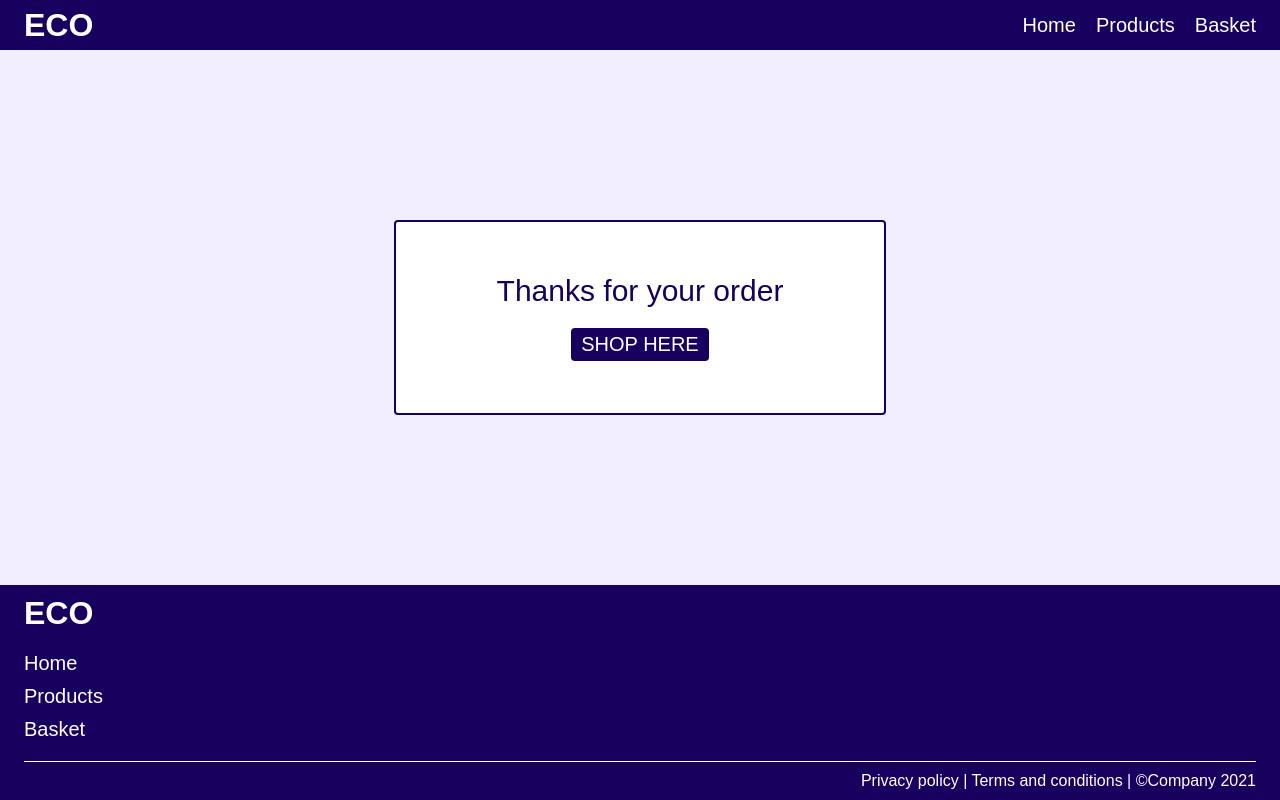
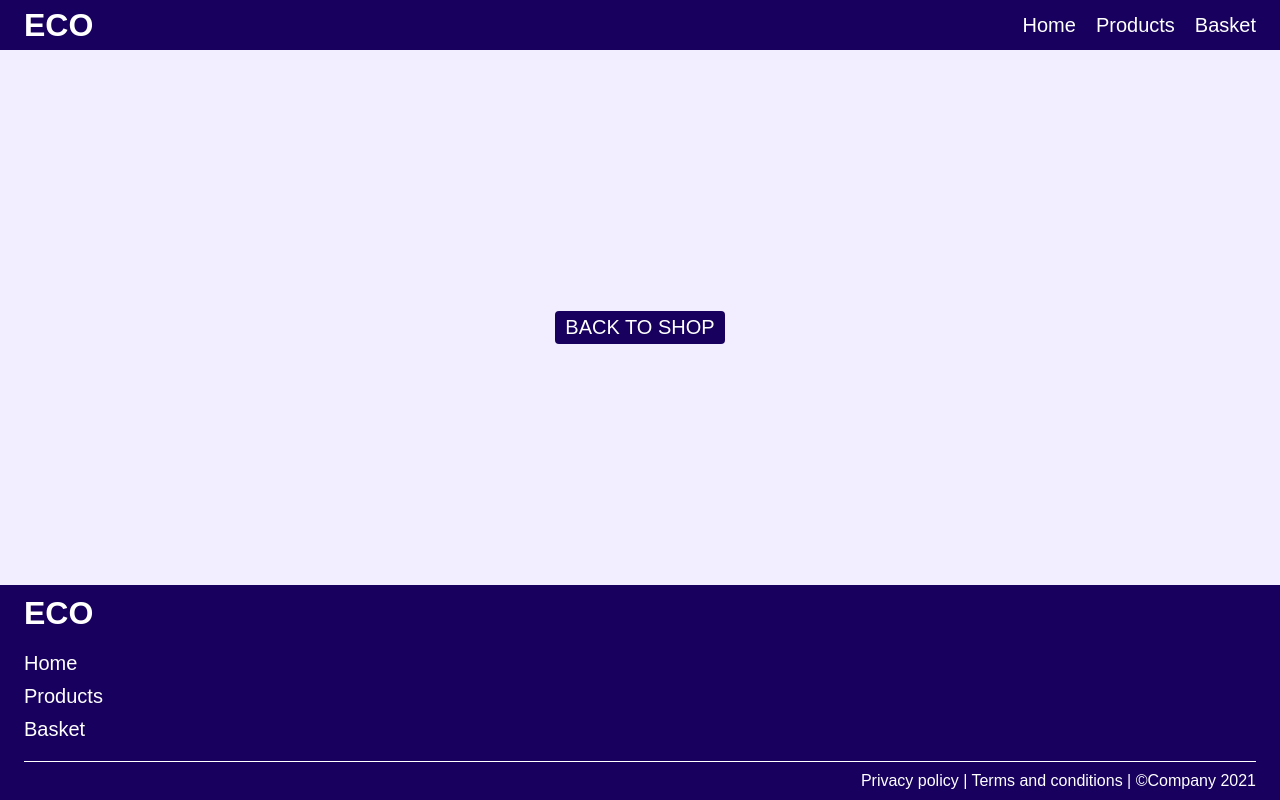
Before and after one commit to jarasmar/multi-page-react, a React (Create React App) app: page /thank-you in a window 1280 px wide. Built offline with nearby package versions, Linux system fonts and the light colour scheme.

Commit message:
Display last order in thankyou page

```diff
--- a/src/App.js
+++ b/src/App.js
@@ -10,7 +10,8 @@ class App extends React.Component {
     this.state = {
       products: allProducts,
       basket: [],
-      itemsCount: 0
+      itemsCount: 0,
+      lastOrder: ''
     }
     this.handleAddToCart = this.handleAddToCart.bind(this);
     this.handleRemoveFromBasket = this.handleRemoveFromBasket.bind(this);
@@ -76,9 +77,11 @@ class App extends React.Component {
   }
 
   clearAfterCheckout() {
+    const lastOrder = this.state.basket
     this.setState({
       basket: [],
-      itemsCount: 0
+      itemsCount: 0,
+      lastOrder: lastOrder
     })
   }
 
@@ -115,7 +118,7 @@ class App extends React.Component {
             } />
 
             <Route path="/thank-you" exact component={ () =>
-              <ThankYou />
+              <ThankYou lastOrder={ this.state.lastOrder } />
             } />
           </Switch>
 
--- a/src/pages/thank_you.js
+++ b/src/pages/thank_you.js
@@ -3,15 +3,35 @@ import { Link } from 'react-router-dom';
 import Button from '../components/button';
 
 function ThankYou(props) {
+    const lastOrder = props.lastOrder;
+    let listLastOrder = ''
+    if (lastOrder) {
+        listLastOrder = lastOrder.map((item) =>
+            <li key={ item._id }>
+                {item.qty} x {item.name}
+            </li>
+        )
+    }
+
     return (
         <div className="page thank-you">
-            <div className='thank-you-container'>
-                <span>Thanks for your order</span>
+            { listLastOrder ? (
+                <div className='thank-you-container'>
+                    <span>Thanks for your order</span>
+                    <ul className="last-order-list">
+                        { listLastOrder }
+                    </ul>
+                    <Button
+                        text={<Link to='/products'>Back to Shop</Link>}
+                        className='thank-you'
+                    />
+                </div>
+            ) : (
                 <Button
-                    text={<Link to='/products'>Shop Here</Link>}
+                    text={<Link to='/products'>Back to Shop</Link>}
                     className='thank-you'
                 />
-            </div>
+            )}
         </div>
     )
 }
--- a/src/styles/index.css
+++ b/src/styles/index.css
@@ -271,3 +271,18 @@ button.home-btn {
     font-size: 30px;
     color: #17005e;
 }
+
+.page.thank-you .thank-you-container {
+    height: auto;
+    padding: 20px;
+}
+
+ul.last-order-list {
+    font-size: 20px;
+    text-transform: lowercase;
+    padding: 20px 0;
+}
+
+ul.last-order-list li {
+    padding: 5px 0;
+}
```
